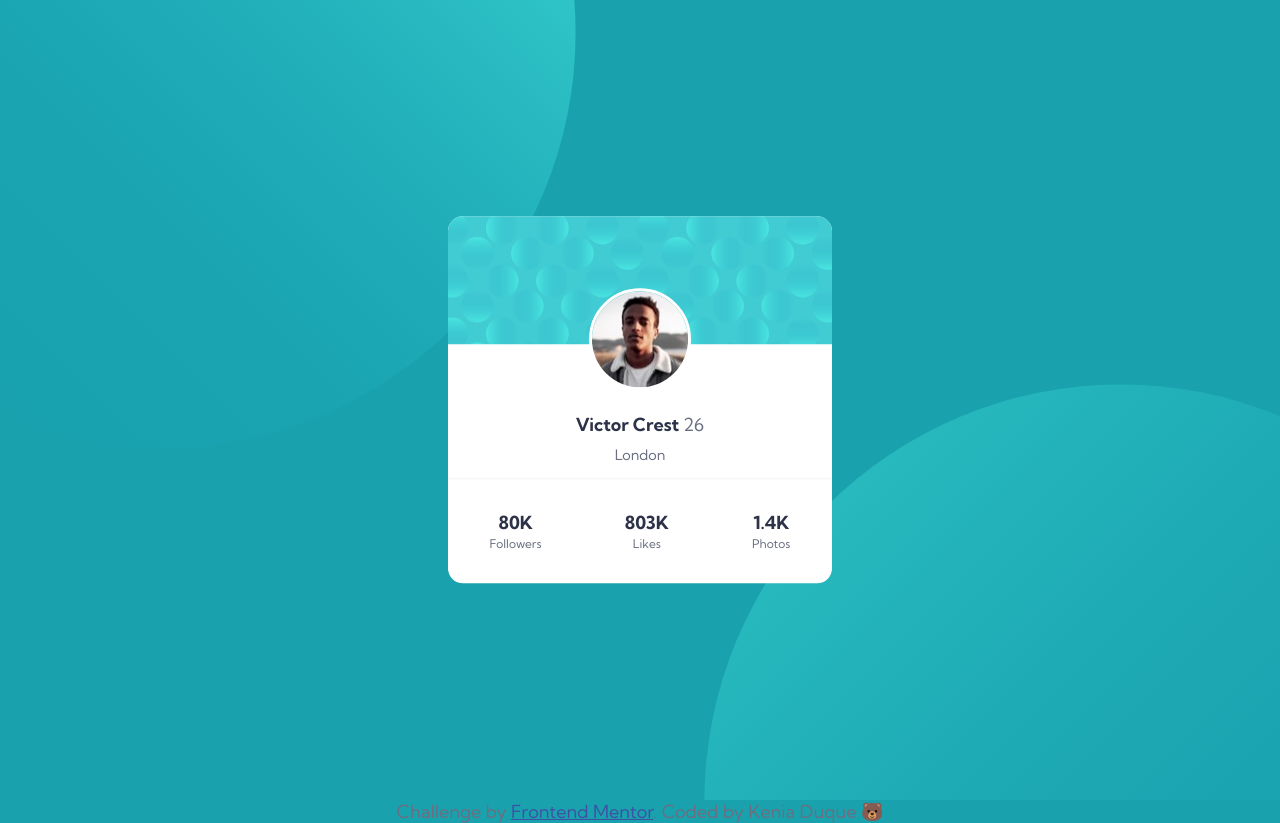
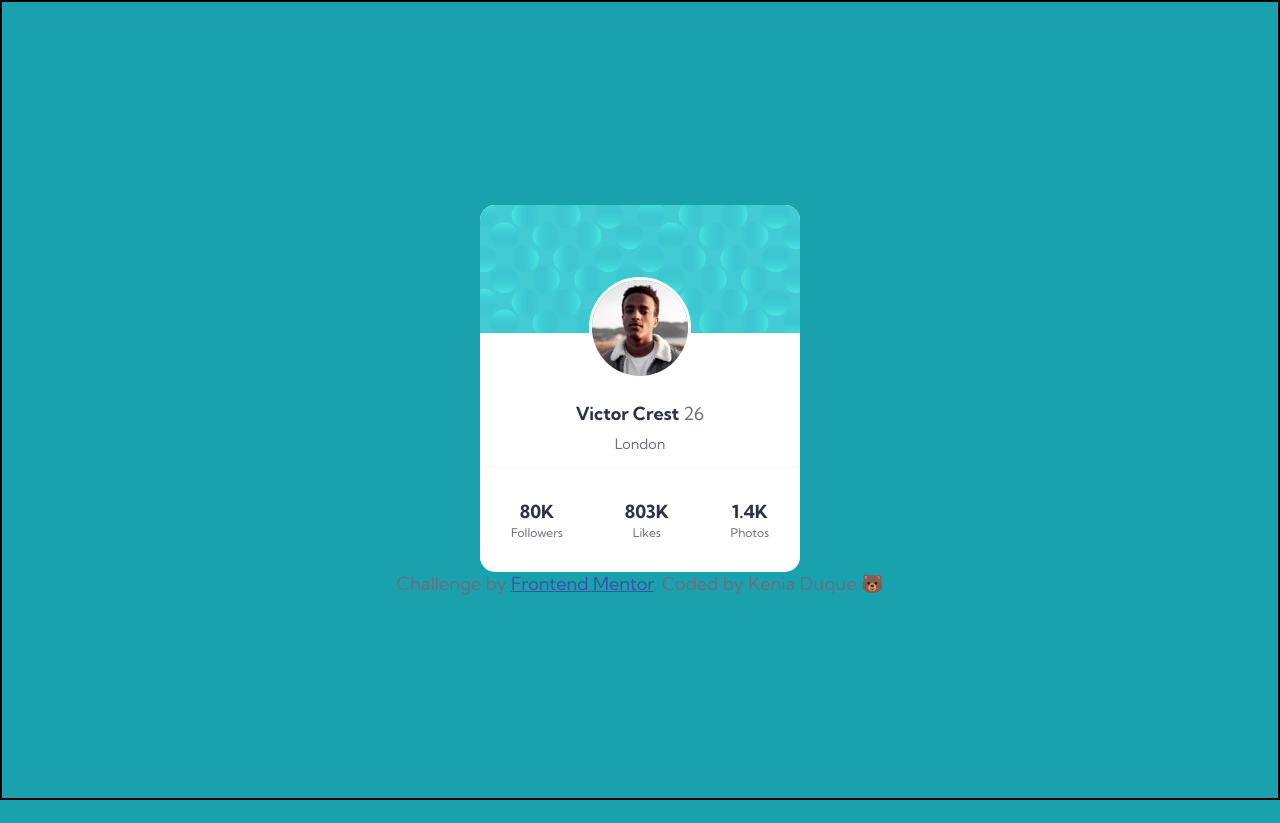
Before and after one commit to kduque/profile-card-component-main, a plain HTML site: page index.html in a window 1280 px wide. After the commit the page ends 800 px from the top, so only its background shows below. Drawn offline with Linux system fonts and the light colour scheme.

Commit message:
Profile card now responsive to all screens

```diff
--- a/css/style.css
+++ b/css/style.css
@@ -13,6 +13,15 @@ body{
     color: hsl(227, 10%, 46%);
     margin: 0;
     padding: 0;
+}
+
+.profile-wrapper{
+    display: flex;
+    justify-content: center;
+    align-items: center;
+    flex-direction: column;
+    border: 2px solid black;
+    height: 100vh;
 }
 
 .dark-bold{
@@ -39,12 +48,8 @@ body{
 }
 
 .profile-card{
-    width: 30%;
-    position: absolute;
-    top:50%;
-    left: 50%;
-    /*transform: translateX(-50%) translateY(-50%);*/
-    transform: translate(-50%, -50%);
+    width: 100%;
+    max-width: 20rem;
     border-radius: 15px;
     background-color: white;
 }
@@ -83,36 +88,30 @@ body{
     margin-bottom: 0;
 }
 
-.top-pattern{
-    width: 65%;
-    margin-top:-30%;
-    margin-left: -20%;
-}
-
-.bottom-pattern{
-    float: right;
-    width: 65%;
-    margin-right: -20%;
-    margin-top: 30%;
+.background{
+    height: 100vh;
+    width: 100%;
+    overflow: hidden;
+    border: 4px black solid;
 
 }
 
-.profile-box:after {
+.background:before{
+    background-image: url(../images/bg-pattern-top.svg);
+    background-size: auto;
+    background-repeat: no-repeat;
+    height: 5rem;
+}
+
+
+.background:after {
     content: "";
     display: table;
     clear: both;
 }
 
-.profile-box{
-    height: 100vh;
-    overflow: hidden;
-}
 
 
-
-.attribution {
-    text-align: center;
-}
 
 .attribution a {
     color: hsl(228, 45%, 44%);
--- a/index.html
+++ b/index.html
@@ -14,13 +14,12 @@
 </head>
 <body>
 
-  <div class="profile-box">
-  <img class="top-pattern" src="images/bg-pattern-top.svg" alt="teal circle">
+    <!--<img class="top-pattern" src="images/bg-pattern-top.svg" alt="teal circle">-->
+    <div class="profile-wrapper">
+
 
       <div class="profile-card">
-    <div class="card-header">
-    </div>
-
+        <div class="card-header"></div>
 
         <div class="personal-info">
           <img class="profile-img" src="images/image-victor.jpg" alt="Victor Crest">
@@ -43,14 +42,18 @@
             <p class="dark-bold">1.4K</p>
             <p class="stat-labels">Photos</p>
           </div>
-
         </div>
       </div>
-  <img class="bottom-pattern" src="images/bg-pattern-bottom.svg" alt="teal circle">
-</div>
+
       <div class="attribution">
         Challenge by <a href="https://www.frontendmentor.io?ref=challenge" target="_blank">Frontend Mentor</a>.
         Coded by Kenia Duque 🐻
       </div>
+
+    </div>
+    <!--
+  <img class="bottom-pattern" src="images/bg-pattern-bottom.svg" alt="teal circle">-->
+
+
 </body>
 </html>
```
Lines whose indentation alone changed are shown as unchanged.
